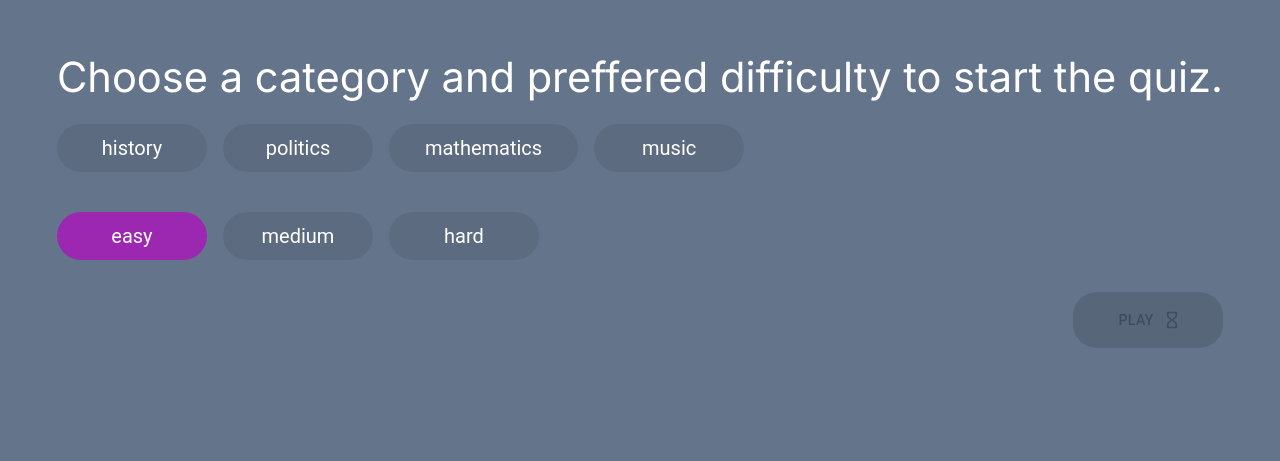
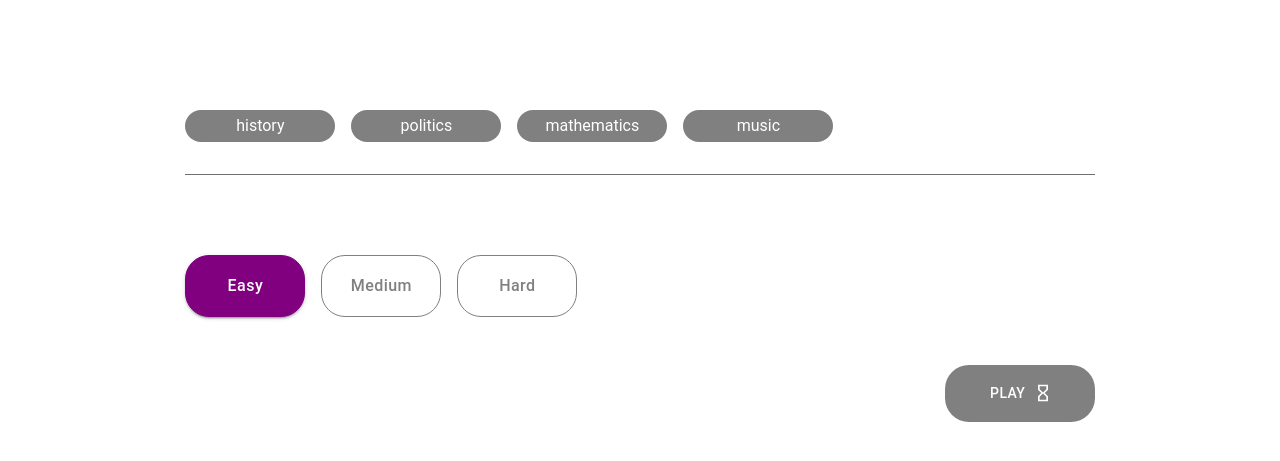
Before and after one commit to Deejarh/QuizApp, a Next.js app: page / in a window 1280 px wide. Shown: the part 195-656 px from the top of the page. Built offline with nearby package versions, Linux system fonts and the light colour scheme; a web font is replaced by a local one.

Commit message:
Add styling

```diff
--- a/app/components/FinishScreen.tsx
+++ b/app/components/FinishScreen.tsx
@@ -17,10 +17,10 @@ function FinishScreen({ points, maxPoint }: FinishScreenProps) {
   if (percentage === 0) emoji = "🤦‍♀️";
 
   return (
-    <>
-      <p className=" result">
-        <span> {emoji}</span>You scored <strong> {points}</strong> out of{" "}
-        {maxPoint} ({Math.ceil(percentage)})%
+    <div className=" flex justify-center items-center flex-col">
+      <p className=" my-8 text-xl">
+        <span> {emoji}</span>You scored <strong className=" font-extrabold"> {points}</strong> out of{" "}
+        {maxPoint}
       </p>
       <Link
         href={{
@@ -30,7 +30,7 @@ function FinishScreen({ points, maxPoint }: FinishScreenProps) {
       >
         <Button variant="contained">Restart Quiz</Button>
       </Link>
-    </>
+    </div>
   );
 }
 
--- /dev/null
+++ b/app/components/Progress.tsx
@@ -0,0 +1,16 @@
+interface ProgressProps {
+    answer: number | null;
+    index: number;
+    totalQuestion: number;
+  }
+export default function Progress ({totalQuestion, index, answer}: ProgressProps) {
+return (
+    <div className=" mb-12">
+         <progress
+          className=' w-full top-2 h-6 rounded-xl'
+        max={totalQuestion}
+        value={index + Number(answer !== null)}
+      ></progress>
+    </div>
+)
+}
--- a/app/components/Timer.tsx
+++ b/app/components/Timer.tsx
@@ -35,11 +35,13 @@ function Timer({
     [dispatch, secondsRemaining, index, totalQuestion]
   );
   return (
-    <button className="btn btn-ui">
+    <div className=" w-full  flex items-center justify-center mb-12 mt-5">
+      <div  className={` ${ sec <= 3 ? ' text-red-400' : '' } border rounded-full py-2 px-4 font-bold text-xl shadow-lg `}>
       {minute < 10 ? "0" : ""}
       {minute} : {sec < 10 ? "0" : ""}
       {sec}
-    </button>
+      </div>
+    </div>
   );
 }
 
--- a/app/globals.css
+++ b/app/globals.css
@@ -19,14 +19,3 @@ body {
   background: var(--background);
   font-family: Arial, Helvetica, sans-serif;
 }
-
-h1 {
-  font-size: 2.6rem;
-  margin-bottom: 2rem;
-}
-
-h4 {
-  font-size: 2.2rem;
-  font-weight: 600;
-  margin-bottom: 2.4rem;
-}
--- a/app/layout.tsx
+++ b/app/layout.tsx
@@ -15,7 +15,7 @@ export default function RootLayout({
   return (
     <html lang="en">
       <body
-        className={`${inter.className} antialiased flex justify-center items-center w-full p-4 h-screen bg-slate-500`}
+        className={`${inter.className} antialiased flex justify-center items-center w-full p-4 h-screen`}
       >
         {children}
       </body>
--- a/app/page.tsx
+++ b/app/page.tsx
@@ -1,16 +1,18 @@
 "use client";
+
 import { useState } from "react";
 import { CATEGORIES, LEVELS } from "./utils/constants";
-import Chip from '@mui/material/Chip';
-import Button from '@mui/material/Button';
-import HourglassEmptyIcon from '@mui/icons-material/HourglassEmpty';
-import Link from 'next/link';
+import Chip from "@mui/material/Chip";
+import Button from "@mui/material/Button";
+import HourglassEmptyIcon from "@mui/icons-material/HourglassEmpty";
+import Link from "next/link";
+import Typography from "@mui/material/Typography";
+import Box from "@mui/material/Box";
+import Divider from "@mui/material/Divider";
 
 export default function Home() {
-  const [selectedCategory, setSelectedCategory] = useState('');
-  const [selectedLevel, setSelectedLevel] = useState('easy');
-  const categories = CATEGORIES;
-  const levels = LEVELS;
+  const [selectedCategory, setSelectedCategory] = useState("");
+  const [selectedLevel, setSelectedLevel] = useState("easy");
 
   const handleSelectedCategory = (category: string) => {
     setSelectedCategory(category);
@@ -20,56 +22,80 @@ export default function Home() {
   };
 
   return (
-    <div>
-      <main className="text-white ">
-        <h1 className=" my-2">
-          Choose a category and preffered difficulty to start the quiz.
-        </h1>
+    <Box sx={{ padding: 4, color: "white" }}>
+      <Typography variant="h4" sx={{ marginBottom: 4, fontWeight: "bold" }}>
+        Choose a category and preferred difficulty to start the quiz
+      </Typography>
 
-        {/* categories */}
-        <ul className=" flex flex-row  gap-4 py-2  cursor-pointer">
-          {categories.map((category) => (
-            <li key={category} onClick={() => handleSelectedCategory(category)}>
-              {" "}
+      {/* Categories Section */}
+      <Box>
+        <Typography variant="h6" sx={{ marginBottom: 2, fontWeight: "bold" }}>
+          Categories
+        </Typography>
+        <Box sx={{ display: "flex", gap: 2, flexWrap: "wrap" }}>
+          {CATEGORIES.map((category) => (
             <Chip
+              key={category}
+              label={category}
+              onClick={() => handleSelectedCategory(category)}
+              color={selectedCategory === category ? "secondary" : "default"}
               sx={{
-                color: 'white',
-                p: 3,
+                backgroundColor:
+                  selectedCategory === category ? "purple" : "gray",
+                color: "white",
+                p: 2,
+                fontSize: 16,
+                borderRadius: 6,
+                cursor: "pointer",
+                "&:hover": {
+                  backgroundColor:
+                    selectedCategory === category ? "darkviolet" : "lightgray",
+                },
                 minWidth: 150,
+              }}
+            />
+          ))}
+        </Box>
+      </Box>
+
+      <Divider sx={{ my: 4, backgroundColor: "gray" }} />
+
+      {/* Levels Section */}
+      <Box>
+        <Typography variant="h6" sx={{ marginBottom: 2, fontWeight: "bold" }}>
+          Levels
+        </Typography>
+        <Box sx={{ display: "flex", gap: 2, flexWrap: "wrap" }}>
+          {LEVELS.map((level) => (
+            <Button
+              key={level}
+              variant={selectedLevel === level ? "contained" : "outlined"}
+              onClick={() => handleSelectedLevel(level)}
+              sx={{
+                textTransform: "capitalize",
+                backgroundColor:
+                  selectedLevel === level ? "purple" : "transparent",
+                color: selectedLevel === level ? "white" : "gray",
+                border: "1px solid",
+                borderColor: selectedLevel === level ? "purple" : "gray",
+                p: 2,
                 borderRadius: 6,
-                fontSize: 20
+                fontSize: 16,
+                minWidth: 120,
+                "&:hover": {
+                  backgroundColor:
+                    selectedLevel === level ? "darkgreen" : "lightgray",
+                },
               }}
-              className=" hover:opacity-70"
-                label={category}
-                color={selectedCategory === category ? "secondary" : "default"}
-              />
-            </li>
+            >
+              {level}
+            </Button>
           ))}
-        </ul>
+        </Box>
+      </Box>
 
-        {/* quiz level */}
-
-        <ul className=" flex flex-row  gap-4 py-2 mt-6 text-white cursor-pointer">
-          {levels.map((level) => (
-            <li key={level} onClick={() => handleSelectedLevel(level)}>
-              {" "}
-              <Chip
-              sx={{
-                color: 'white',
-                p: 3,
-                borderRadius: 6,
-                minWidth: 150,
-                fontSize: 20
-              }}
-              className=" hover:opacity-70"
-                label={level}
-                color={selectedLevel === level ? "secondary" : "default"}
-              />
-            </li>
-          ))}
-        </ul>
-
-        <div className=" flex w-full justify-end py-6">
+      {/* Play Button */}
+      <Box sx={{ display: "flex", justifyContent: "flex-end", marginTop: 6 }}>
         <Link
           href={{
             pathname: "/question",
@@ -78,10 +104,15 @@ export default function Home() {
         >
           <Button
             sx={{
-              background: 'green',
+              backgroundColor: "green",
               borderRadius: 6,
-              p:2,
-              width: 150
+              p: 2,
+              width: 150,
+              "&:hover": { backgroundColor: "darkblue" },
+              "&.Mui-disabled": {
+                backgroundColor: "gray",
+                color: "white",
+              },
             }}
             variant="contained"
             disabled={!selectedCategory}
@@ -90,8 +121,7 @@ export default function Home() {
             Play
           </Button>
         </Link>
-        </div>
-      </main>
-    </div>
+      </Box>
+    </Box>
   );
 }
--- a/app/question/QuestionPage.tsx
+++ b/app/question/QuestionPage.tsx
@@ -1,10 +1,11 @@
-'use client'
+"use client";
 import Question from '../components/Question';
 import type { Question as QuestionType } from '../utils/types';
 import { Button } from '@mui/material';
 import { useReducer } from 'react';
 import Timer from '../components/Timer';
 import FinishScreen from '../components/FinishScreen';
+import Progress from '../components/Progress';
 
 
 
@@ -30,7 +31,7 @@ function initialState (quiz: QuestionType[]): StateType {
     index: 0,
     answer: null,
     points: 0,
-    secondsRemaining: 5,
+    secondsRemaining: 10,
   }
 }
 
@@ -51,7 +52,7 @@ function reducer(state: StateType , action: ActionType): StateType {
         ...state,
         index: state.index + 1,
         answer: null,
-        secondsRemaining: 5,
+        secondsRemaining: 10,
       };
     case "tick":
       return {
@@ -82,15 +83,12 @@ export default function QuestionPage({quiz}: {quiz : QuestionType[]}) {
     }
   };
   return (
-    <main className='w-full lg:w-[700px] grid  justify-center'>
+    <main className='w-full lg:w-[700px] grid h-screen p-8   justify-center'>
       {status === "active" && (
         <>
           <div>
-          <progress
-          className=' w-full top-2'
-        max={totalQuestion}
-        value={index + Number(answer !== null)}
-      ></progress>
+
+         <Progress totalQuestion={totalQuestion} index={index} answer={answer} />
             <Timer
               dispatch={dispatch}
               secondsRemaining={secondsRemaining}
@@ -104,8 +102,13 @@ export default function QuestionPage({quiz}: {quiz : QuestionType[]}) {
               secondsRemaining={secondsRemaining}
             />
           </div>
-          <div className=" flex w-full justify-end py-6">
-              <Button variant="contained" onClick={handleNextQuestion}>
+          <div className=" flex w-full justify-end max-h-10 ">
+              <Button variant="contained" disabled={answer === null} onClick={handleNextQuestion}
+              sx={{"&.Mui-disabled": {
+                backgroundColor: "gray",
+                color: "white"
+              }}}
+              >
                 {index === questions.length - 1 ? "Finish" : "Next"}
               </Button>
           </div>
```
Also changed, not shown: app/components/Question.tsx (+64 -18 lines). Lines whose indentation alone changed are shown as unchanged.
